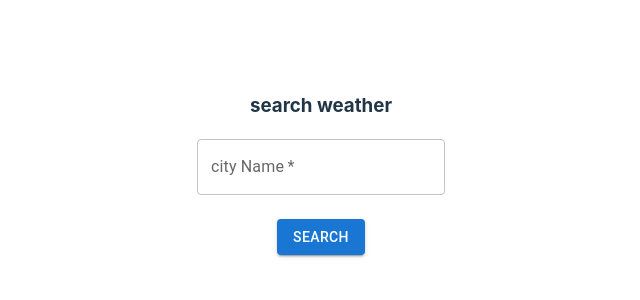
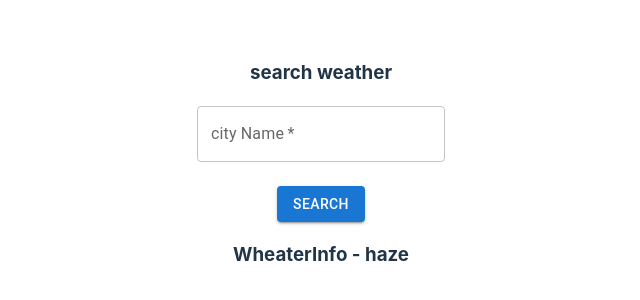
Before and after one commit to Abhay108cell/materialUI, a React (Vite) app: page / in a window 1280 px wide. Shown: the part 236-536 px from the top of the page, without its empty margins (319-959 px from the left). Built offline with nearby package versions, Linux system fonts and the light colour scheme.

Commit message:
display InfoBox

```diff
--- a/src/InfoBox.jsx
+++ b/src/InfoBox.jsx
@@ -1,8 +1,15 @@
 export default function InforBox(){
-
+  let Info = {
+    temp: 25.05,
+    tempMin : 25.05,
+    tempMax : 25.05,
+    humidity:47,
+    feelsLike: 24.84,
+    weather: "haze",
+  }
   return(
-    <div className="">
-      <h3>Wheater Info</h3>
+    <div className="InfoBox">
+      <h3>WheaterInfo - {Info.weather}</h3>
     </div>
   )
 }
--- a/src/SearchBox.jsx
+++ b/src/SearchBox.jsx
@@ -2,6 +2,7 @@ import TextField from '@mui/material/TextField';
 import Button from '@mui/material/Button';
 import './searchBox.css'
 import { useState } from 'react';
+import InfoBox from './InfoBox';
 export default function SearchBox(){
   let [city, setCity] = useState("")
 const API_URL = "https://api.openweathermap.org/data/2.5/weather";
@@ -46,6 +47,9 @@ let getWheatherInfo = async ()=>{
       <br />
       <Button variant="contained" type='submit'>Search</Button>
       </form>
+
+         <InfoBox/>
+
     </div>
   )
 }
```
